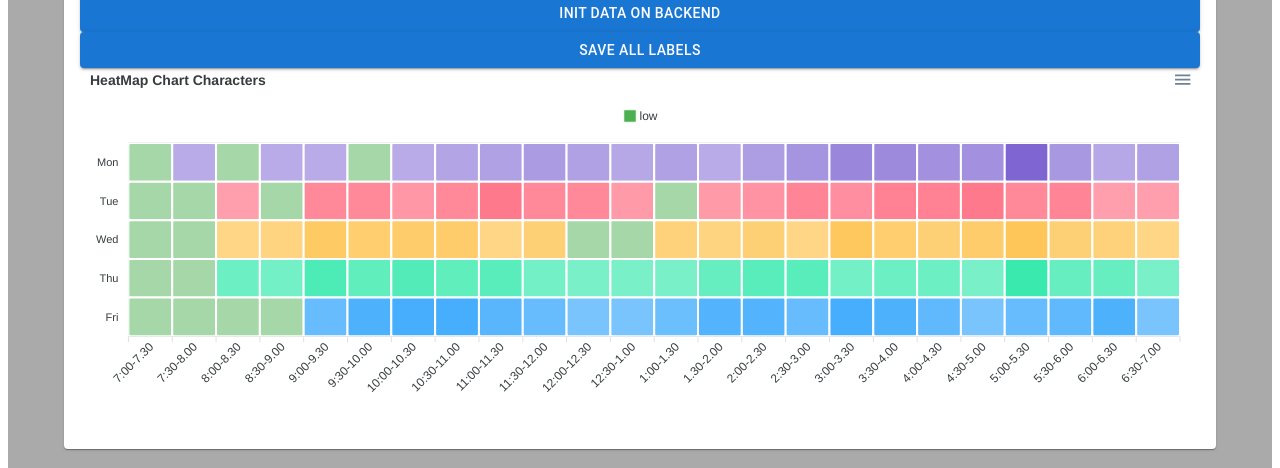
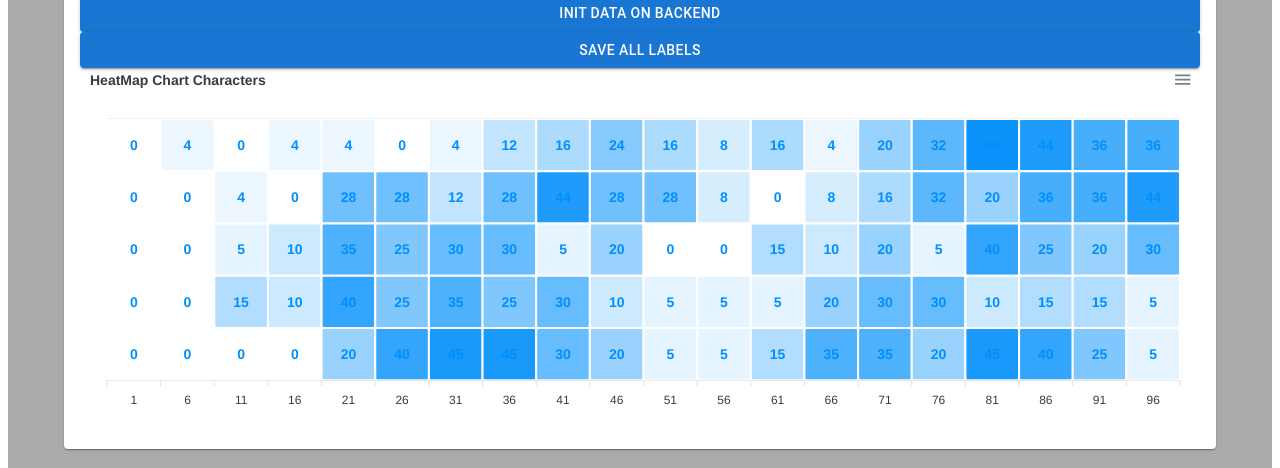
Before and after one commit to HemingwayLee/mandarin-magicdata-viewer, a React (Create React App) app in the folder frontend/: page / in a window 1280 px wide. Shown: the part 226-694 px from the top of the page. Built offline with nearby package versions, Linux system fonts and the light colour scheme; no server answers.

Commit message:
complete basic heatmap

```diff
--- a/frontend/src/heatmap.js
+++ b/frontend/src/heatmap.js
@@ -6,22 +6,20 @@ var options = {
     height: 350,
     type: "heatmap"
   },
-  plotOptions: {
-    heatmap: {
-      colorScale: {
-        ranges: [
-          {
-            from: -1,
-            to: 0,
-            color: "#4caf50",
-            name: "low"
-          }
-        ]
-      }
+  colors: ["#008FFB"],
+  dataLabels: {
+    position: 'top',
+    style: {
+      fontSize: '14px',
+      fontFamily: 'Helvetica, Arial, sans-serif',
+      fontWeight: 'bold',
+      colors: undefined
+    },
+    formatter: function(value, { seriesIndex, dataPointIndex, w }) {
+      console.log(`seriesIndex: ${seriesIndex}`);
+      console.log(`dataPointIndex: ${dataPointIndex}`);
+      return value;
     }
-  },
-  dataLabels: {
-    enabled: false
   },
   title: {
     text: "HeatMap Chart Characters"
@@ -30,7 +28,7 @@ var options = {
 
 var series = [
   {
-    name: "Fri",
+    name: "",
     data: formatData([
       0,
       0,
@@ -59,7 +57,7 @@ var series = [
     ])
   },
   {
-    name: "Thu",
+    name: "",
     data: formatData([
       0,
       0,
@@ -88,7 +86,7 @@ var series = [
     ])
   },
   {
-    name: "Wed",
+    name: "",
     data: formatData([
       0,
       0,
@@ -117,7 +115,7 @@ var series = [
     ])
   },
   {
-    name: "Tue",
+    name: "",
     data: formatData([
       0,
       0,
@@ -146,7 +144,7 @@ var series = [
     ])
   },
   {
-    name: "Mon",
+    name: "",
     data: formatData([
       0,
       4,
@@ -179,30 +177,26 @@ var series = [
 function formatData(data) {
   let newData = [];
   let categories = [
-    "7:00-7.30",
-    "7:30-8.00",
-    "8:00-8.30",
-    "8:30-9.00",
-    "9:00-9.30",
-    "9:30-10.00",
-    "10:00-10.30",
-    "10:30-11.00",
-    "11:00-11.30",
-    "11:30-12.00",
-    "12:00-12.30",
-    "12:30-1.00",
-    "1:00-1.30",
-    "1.30-2.00",
-    "2:00-2.30",
-    "2:30-3.00",
-    "3:00-3.30",
-    "3:30-4.00",
-    "4:00-4.30",
-    "4:30-5.00",
-    "5:00-5.30",
-    "5:30-6.00",
-    "6:00-6.30",
-    "6:30-7.00"
+    "1",
+    "6",
+    "11",
+    "16",
+    "21",
+    "26",
+    "31",
+    "36",
+    "41",
+    "46",
+    "51",
+    "56",
+    "61",
+    "66",
+    "71",
+    "76",
+    "81",
+    "86",
+    "91",
+    "96"
   ];
 
   for (var i = 0; i < categories.length; i++) {
```
